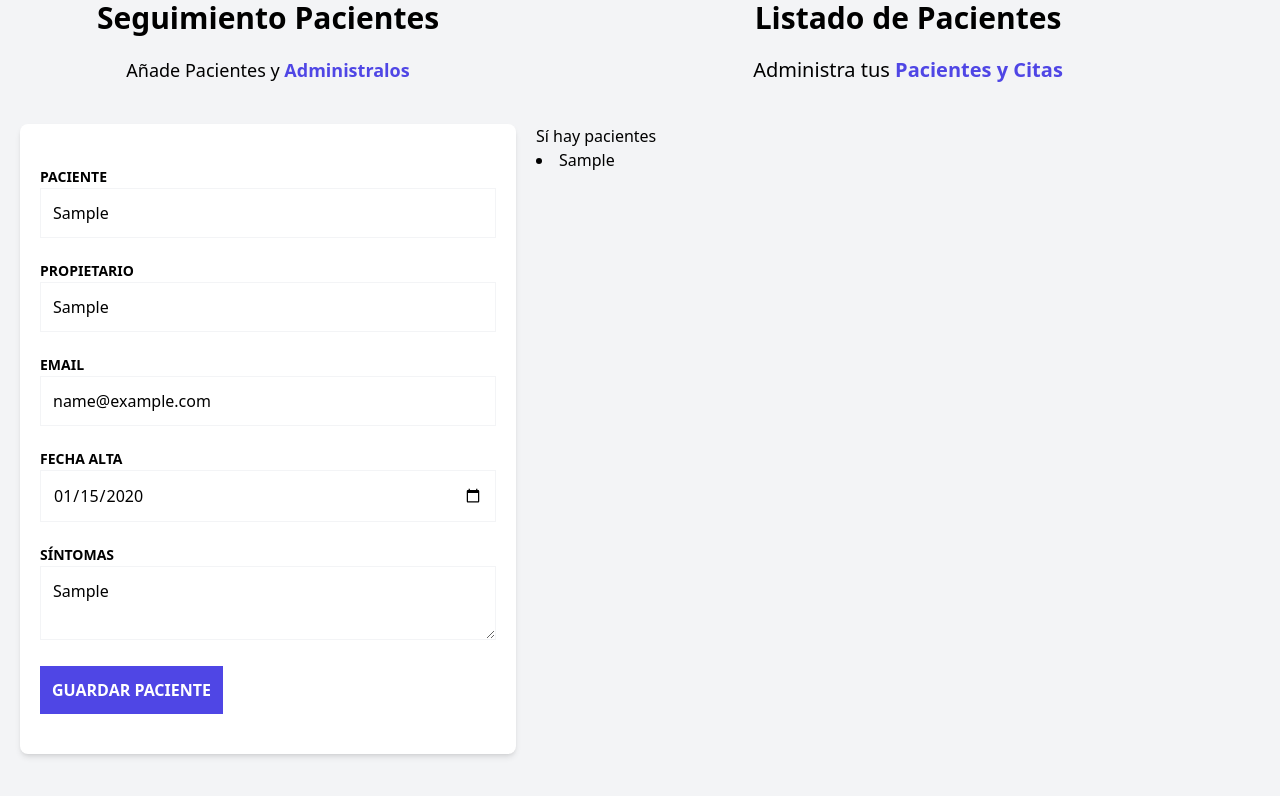
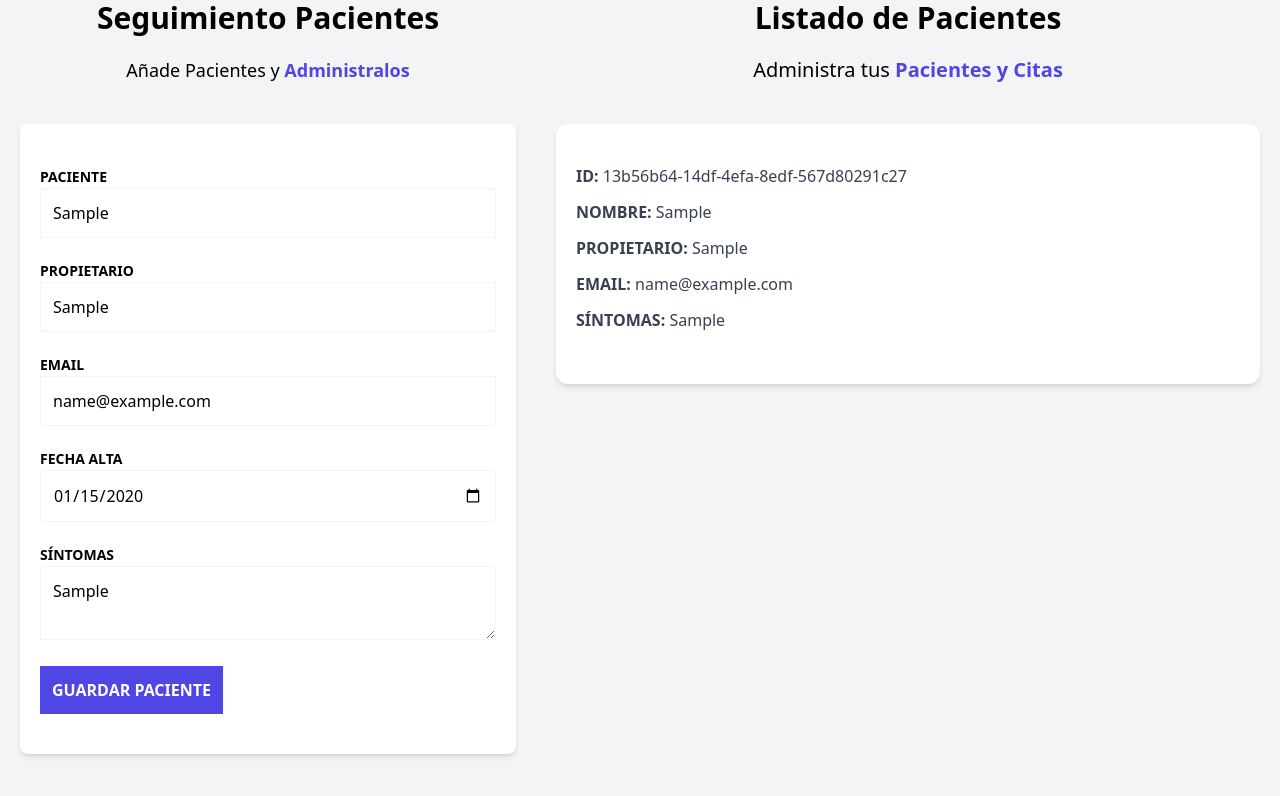
Before and after one commit to lauraherrero/patients_zustand, a React (Vite) app: page / in a window 1280 px wide. Both pictures are taken after typing "Sample", "Sample", "name@example.com", "2020-01-15", "Sample" into the empty fields and a click on the input "Guardar Paciente". Shown: the part 224-1020 px from the top of the page. Built offline with nearby package versions, Linux system fonts and the light colour scheme.

Commit message:
Add patient detail component to show the info

```diff
--- /dev/null
+++ b/src/components/PatientDetails.tsx
@@ -0,0 +1,23 @@
+import { PatientDetailsProps } from "../types"
+
+export const PatientDetails = ({ patient }: PatientDetailsProps) => {
+  return (
+    <div className="mx-5 my-10 px-5 py-10 bg-white shadow-md rounded-xl">
+      <p className="font-bold mb-3 text-gray-700 uppercase">ID: {''}
+        <span className="font-normal normal-case">{patient.id}</span>
+      </p>
+      <p className="font-bold mb-3 text-gray-700 uppercase">Nombre: {''}
+        <span className="font-normal normal-case">{patient.name}</span>
+      </p>
+      <p className="font-bold mb-3 text-gray-700 uppercase">Propietario: {''}
+        <span className="font-normal normal-case">{patient.caretaker}</span>
+      </p>
+      <p className="font-bold mb-3 text-gray-700 uppercase">Email: {''}
+        <span className="font-normal normal-case">{patient.email}</span>
+      </p>
+      <p className="font-bold mb-3 text-gray-700 uppercase">Síntomas: {''}
+        <span className="font-normal normal-case">{patient.symtoms}</span>
+      </p>
+    </div>
+  )
+}
--- a/src/components/PatientsList.tsx
+++ b/src/components/PatientsList.tsx
@@ -1,4 +1,5 @@
 import { usePatientStore } from "../store"
+import { PatientDetails } from "./PatientDetails";
 
 export const PatientsList = () => {
 
@@ -16,9 +17,11 @@ export const PatientsList = () => {
             <span className="text-indigo-600 font-bold">Pacientes y Citas</span>
           </p>
 
-          <p>Sí hay pacientes</p>
           {patients.map(patient => {
-            return <li key={patient.id}>{patient.name}</li>
+            return <PatientDetails
+              key={patient.id}
+              patient={patient}
+            />
           })}
         </>
       ) : (
--- a/src/types/index.ts
+++ b/src/types/index.ts
@@ -9,3 +9,7 @@ export type Patient = {
 
 
 export type DraftPatient = Omit<Patient, 'id'>
+
+export type PatientDetailsProps = {
+  patient: Patient;
+}
```
